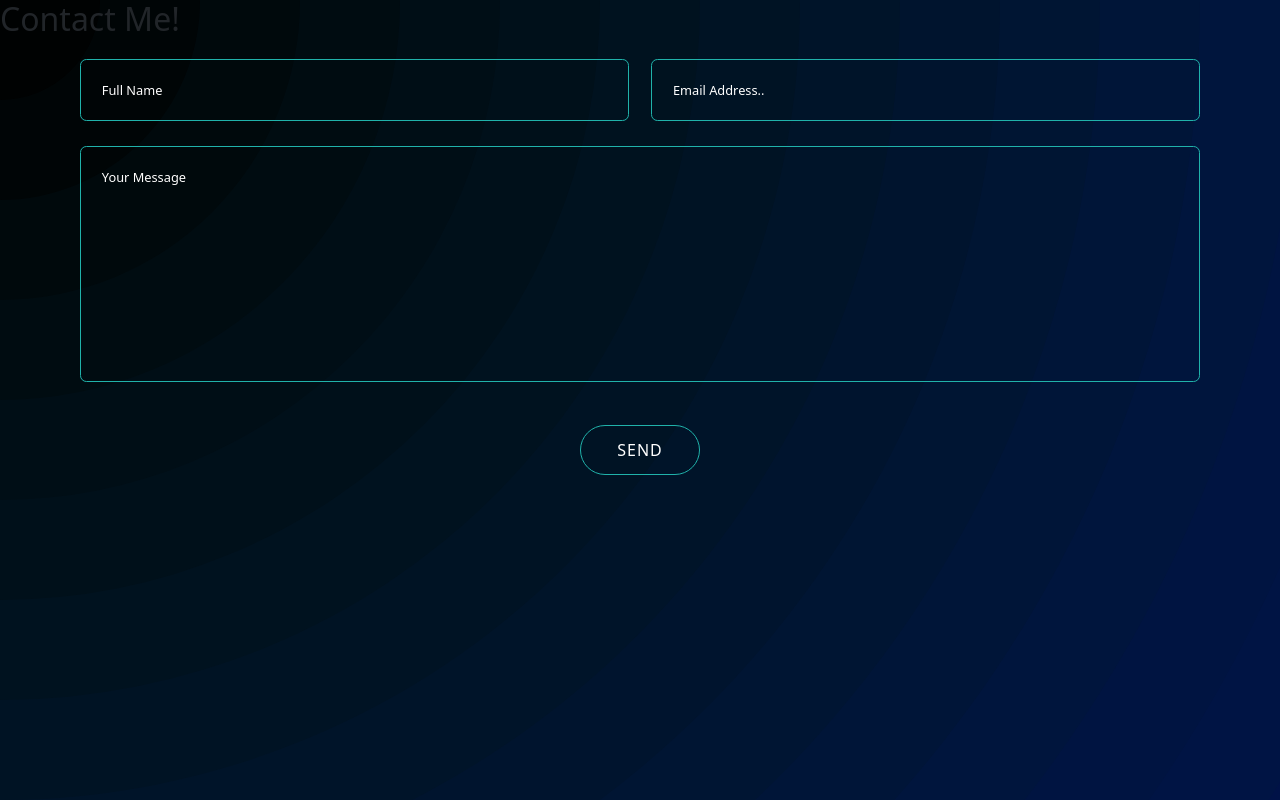
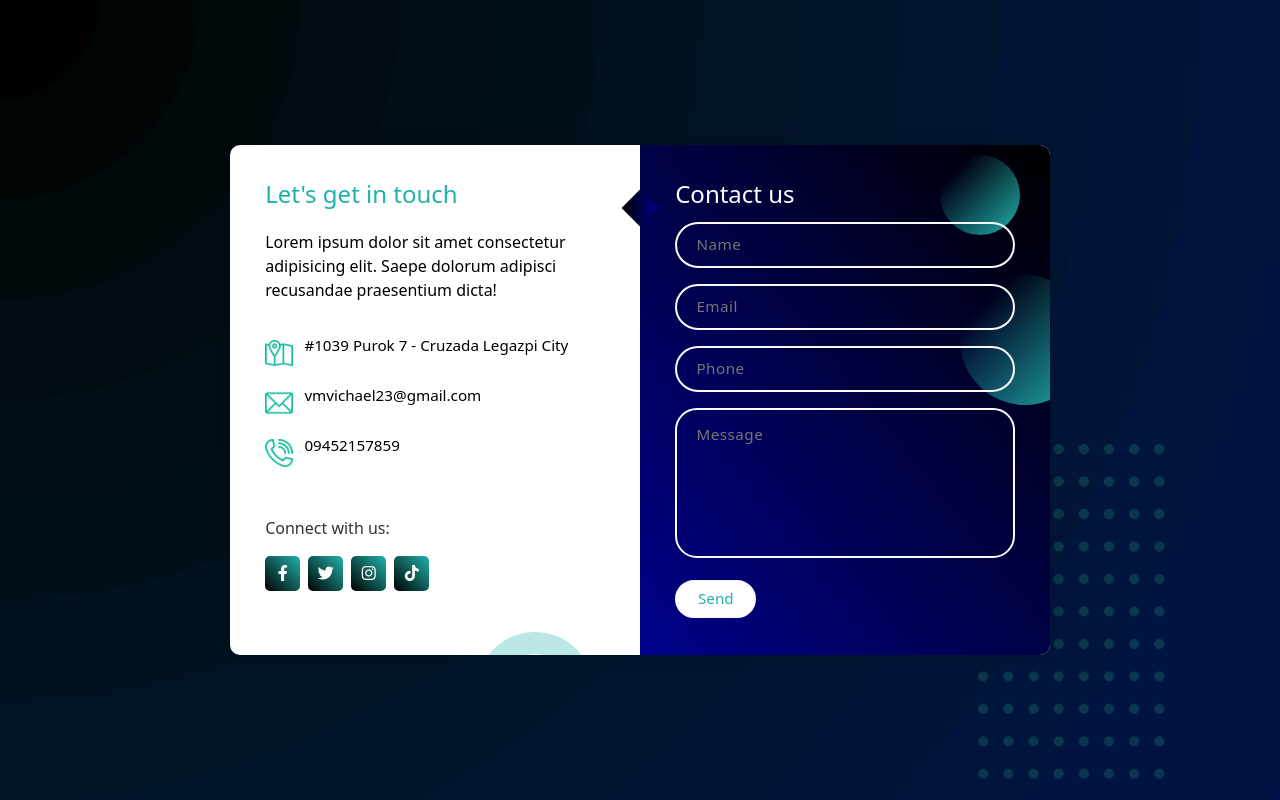
Before and after one commit to JMichaelVargas/Vargas_JohnMichael, a PHP site: page /contact.html in a window 1280 px wide. Run offline with PHP 8.4, Linux system fonts and the light colour scheme.

Commit message:
create contact form using formspree and fix

```diff
--- a/html/contact.html
+++ b/html/contact.html
@@ -1,58 +1,115 @@
 <!DOCTYPE html>
 <html lang="en">
-
   <head>
     <!-- Required meta tags -->
-    <meta charset="utf-8">
-    <meta name="viewport" content="width=device-width, initial-scale=1">
+    <meta charset="utf-8" />
+    <meta name="viewport" content="width=device-width, initial-scale=1" />
 
     <!-- Bootstrap CSS -->
-    <link href="https://cdn.jsdelivr.net/npm/bootstrap@5.3.0-alpha2/dist/css/bootstrap.min.css" rel="stylesheet"
-        integrity="sha384-aFq/bzH65dt+w6FI2ooMVUpc+21e0SRygnTpmBvdBgSdnuTN7QbdgL+OapgHtvPp" crossorigin="anonymous">
+    <link
+      href="https://cdn.jsdelivr.net/npm/bootstrap@5.3.0-alpha2/dist/css/bootstrap.min.css"
+      rel="stylesheet"
+      integrity="sha384-aFq/bzH65dt+w6FI2ooMVUpc+21e0SRygnTpmBvdBgSdnuTN7QbdgL+OapgHtvPp"
+      crossorigin="anonymous"
+    />
     <!-- CSS File-->
-    <link rel="stylesheet" href="css/contact.css">
+    <link rel="stylesheet" href="css/contact.css" />
     <!-- Title section -->
     <title>Vargas_Portfolio</title>
     <!-- Font -->
-    <link rel="preconnect" href="https://fonts.googleapis.com">
-    <link rel="preconnect" href="https://fonts.gstatic.com" crossorigin>
-    <link href="https://fonts.googleapis.com/css2?family=Roboto:wght@900&display=swap" rel="stylesheet">
+    <link rel="preconnect" href="https://fonts.googleapis.com" />
+    <link rel="preconnect" href="https://fonts.gstatic.com" crossorigin />
+    <link
+      href="https://fonts.googleapis.com/css2?family=Roboto:wght@900&display=swap"
+      rel="stylesheet"
+    />
     <!-- FONTAWESOME CSS ICON-->
-    <link rel="stylesheet" href="https://cdnjs.cloudflare.com/ajax/libs/font-awesome/6.4.0/css/all.min.css"
+    <link
+      rel="stylesheet"
+      href="https://cdnjs.cloudflare.com/ajax/libs/font-awesome/6.4.0/css/all.min.css"
       integrity="sha512-iecdLmaskl7CVkqkXNQ/ZH/XLlvWZOJyj7Yy7tcenmpD1ypASozpmT/E0iPtmFIB46ZmdtAc9eNBvH0H/ZpiBw=="
-        crossorigin="anonymous" referrerpolicy="no-referrer" />
+      crossorigin="anonymous"
+      referrerpolicy="no-referrer"
+    />
   </head>
 
   <body>
     <section class="contact-section" id="contact">
-        <h2 class="heading">Contact <span>Me!</span></h2>
+      <div class="container1">
+        <img src="img/shape.png" class="square" alt="" />
+        <div class="form">
+          <div class="contact-info">
+            <h3 class="title">Let's get in touch</h3>
+            <p class="text">
+              Lorem ipsum dolor sit amet consectetur adipisicing elit. Saepe
+              dolorum adipisci recusandae praesentium dicta!
+            </p>
 
-        <form action="#" id="contact-form">
-            <div class="input-box">
-                <div class="input-field">
-                    <input type="text" placeholder="Full Name" class="name1">
-                    <span class="focus"></span>
+            <div class="info">
+              <div class="information">
+                <img src="img/location.png" class="icon" alt="" />
+                <p>#1039 Purok 7 - Cruzada Legazpi City</p>
               </div>
-                <div class="input-field">
-                    <input type="email"  placeholder="Email Address.." class="email">
-                    <span class="focus"></span>
+              <div class="information">
+                <img src="img/email.png" class="icon" alt="" />
+                <p>vmvichael23@gmail.com</p>
+              </div>
+              <div class="information">
+                <img src="img/phone.png" class="icon" alt="" />
+                <p>09452157859</p>
               </div>
             </div>
 
-            <div class="textarea-field">
-                <textarea name="" id="" cols="30" rows="10" placeholder="Your Message" class="message"></textarea>
-                <span class="focus"></span>
+            <div class="social-media1">
+              <p>Connect with us:</p>
+              <div class="social-icons1">
+                <a href="https://www.facebook.com/mchlvargas?mibextid=ZbWKwL">
+                  <i class="fab fa-facebook-f"></i>
+                </a>
+                <a href="https://twitter.com/mchlvargas?t=r7OQ4zmwyTgD50ii5UYUPA&s=07">
+                  <i class="fab fa-twitter"></i>
+                </a>
+                <a href="https://www.instagram.com/vmichael28/?igshid=NmQ2ZmYxZjA=">
+                  <i class="fab fa-instagram"></i>
+                </a>
+                <a href="https://www.tiktok.com/@michaelv28">
+                  <i class="fab fa-tiktok"></i>
+                </a>
+              </div>
+            </div>
           </div>
 
-            <input type="submit" value="Send" class="send-btn">
+          <div class="contact-form">
+            <span class="circle one"></span>
+            <span class="circle two"></span>
+
+            <form action="https://formspree.io/f/xnqywzjb" method="POST">
+              <h3 class="title">Contact us</h3>
+              <div class="input-container1">
+                <input type="text" name="name" placeholder ="Name" class="input" required/>
+              </div>
+              <div class="input-container1">
+                <input type="email" name="email" placeholder ="Email" class="input" required/>
+              </div>
+              <div class="input-container1">
+                <input type="tel" name="phone" placeholder ="Phone" class="input" required/>
+              </div>
+              <div class="input-container1 textarea">
+                <textarea name="message" placeholder ="Message" class="input" required></textarea>
+              </div>
+              <input type="submit" value="Send" class="btn1" />
             </form>
+          </div>
+        </div>
+      </div>
     </section>
 
     <!--JavaScript Section-->
-<script src="https://cdn.jsdelivr.net/npm/bootstrap@5.3.0-alpha2/dist/js/bootstrap.min.js"
+    <script
+      src="https://cdn.jsdelivr.net/npm/bootstrap@5.3.0-alpha2/dist/js/bootstrap.min.js"
       integrity="sha384-heAjqF+bCxXpCWLa6Zhcp4fu20XoNIA98ecBC1YkdXhszjoejr5y9Q77hIrv8R9i"
-crossorigin="anonymous"></script>
+      crossorigin="anonymous"
+    ></script>
     <script src="js\main.js"></script>
-
   </body>
 </html>
--- a/html/css/about.css
+++ b/html/css/about.css
@@ -118,6 +118,10 @@ body {
 }
 
 /*About Section*/
+
+.about-section{
+  min-height: 100vh;
+}
 
 .title {
   text-align: center;
--- a/html/css/contact.css
+++ b/html/css/contact.css
@@ -118,102 +118,308 @@ body {
 }
 
 /* Contact Section */
-.contact-section{
-  min-height: auto;
-  padding-bottom: 7rem;
+.container1 {
+  position: relative;
+  width: 100%;
+  min-height: 100vh;
+  padding: 2rem;
+  overflow: hidden;
+  display: flex;
+  align-items: center;
+  justify-content: center;
 }
 
-.contact-section form{
-  max-width: 70rem;
-  margin: 0 auto;
-  text-align: center;
+.form {
+  width: 100%;
+  max-width: 820px;
+  background-color: #fff;
+  border-radius: 10px;
+  box-shadow: 0 0 20px 1px rgba(0, 0, 0, 0.1);
+  z-index: 1000;
+  overflow: hidden;
+  display: grid;
+  grid-template-columns: repeat(2, 1fr);
 }
 
-.contact-section form .input-box{
+.contact-form {
+  background: linear-gradient(to left bottom, black, darkblue);
   position: relative;
-  display: flex;
-  justify-content: space-between;
-  flex-wrap: wrap;
 }
 
-.contact-section form .input-box .input-field{
-  position: relative;
-  width: 49%;
-  margin: .8rem 0;
+.circle {
+  border-radius: 50%;
+  background: linear-gradient(135deg, transparent 20%, lightseagreen);
+  position: absolute;
 }
 
-.contact-section form .input-box .input-field input,
-.contact-section form .textarea-field textarea{
-  width: 100%;
-  height: 100%;
-  padding: 1.3rem;
-  font-size: .8rem;
-  color: lightseagreen;
-  background: transparent;
-  border-radius: .4rem;
-  border: .1rem solid lightseagreen;
+.circle.one {
+  width: 130px;
+  height: 130px;
+  top: 130px;
+  right: -40px;
 }
 
-.contact-section form .input-box .input-field input::placeholder,
-.contact-section form .textarea-field textarea::placeholder{
-  color: white;
+.circle.two {
+  width: 80px;
+  height: 80px;
+  top: 10px;
+  right: 30px;
+}
+.info .information p {
+  color: black;
+}
+.contact-form:before {
+  content: "";
+  position: absolute;
+  width: 26px;
+  height: 26px;
+  background: linear-gradient(to left bottom, darkblue, black);
+  transform: rotate(45deg);
+  top: 50px;
+  left: -13px;
 }
 
-.contact-section form .focus{
-  position: absolute;
-  top: 0;
-  left: 0;
-  width: 0;
-  height: 100%;
-  background: linear-gradient(to left bottom, #112e42, #030214);
-  border-radius: .6rem;
-  z-index: -1;
-  transition: .5s;
+form {
+  padding: 2.3rem 2.2rem;
+  z-index: 10;
+  overflow: hidden;
+  position: relative;
 }
 
-.contact-section form .input-box .input-field input:focus~.focus,
-.contact-section form .input-box .input-field input:valid~.focus,
-.contact-section form .textarea-field textarea:focus~.focus,
-.contact-section form .textarea-field textarea:valid~.focus{
-  width: 100%;
+.title {
+  color: #fff;
+  font-weight: 500;
+  font-size: 1.5rem;
+  line-height: 1;
+  margin-bottom: 0.7rem;
 }
 
-.contact-section form .textarea-field {
+.input-container1 {
   position: relative;
-  margin: .8rem 0 2.7rem;
-  display: flex;
+  margin: 1rem 0;
 }
 
-.contact-section form .textarea-field textarea{
-  resize: none;
+.input {
+  width: 100%;
+  outline: none;
+  border: 2px solid #fafafa;
+  background: none;
+  padding: 0.6rem 1.2rem;
+  color: #fff;
+  font-weight: 500;
+  font-size: 0.95rem;
+  letter-spacing: 0.5px;
+  border-radius: 25px;
+  transition: 0.3s;
 }
 
-.contact-section .send-btn{
-  width: 120px;
-  font-size: 1rem;
-  letter-spacing: 1px;
-  font-weight: 500;
-  text-transform: uppercase;
-  padding: 12px;
-  cursor: pointer;
-  background: transparent;
-  border: .1rem solid lightseagreen;
-  color: white;
-  border-radius: 50px;
+textarea.input {
+  padding: 0.8rem 1.2rem;
+  min-height: 150px;
+  border-radius: 22px;
+  resize: none;
+  overflow-y: auto;
 }
 
-.contact-section .send-btn:hover{
-  background: lightseagreen;
-  transition: 0.3s all linear;
+.input-container1 label {
+  position: absolute;
+  top: 50%;
+  left: 15px;
+  transform: translateY(-50%);
+  padding: 0 0.4rem;
+  color: #fafafa;
+  font-size: 0.9rem;
+  font-weight: 400;
+  pointer-events: none;
+  z-index: 1000;
+  transition: 0.5s;
 }
 
-/* Responsive Section */
-@media (max-width: 767px) {
-  .contact-section form .input-box .input-field {
-    width: 100%;
+.input-container1.textarea label {
+  top: 1rem;
+  transform: translateY(0);
+}
+
+.btn1 {
+  padding: 0.6rem 1.3rem;
+  background-color: #fff;
+  border: 2px solid #fafafa;
+  font-size: 0.95rem;
+  color: lightseagreen;
+  line-height: 1;
+  border-radius: 25px;
+  outline: none;
+  cursor: pointer;
+  transition: 0.3s;
+  margin: 0;
+}
+
+.btn1:hover {
+  background-color: lightseagreen;
+  color: #fff;
+}
+
+.contact-info {
+  padding: 2.3rem 2.2rem;
+  position: relative;
+  color: black;
+}
+
+.contact-info .title {
+  color: lightseagreen;
+}
+
+.text {
+  color: black;
+  margin: 1.5rem 0 2rem 0;
+}
+
+.information {
+  display: flex;
+  color: black;
+  margin: 0.7rem 0;
+  align-items: center;
+  font-size: 0.95rem;
+}
+
+.icon {
+  width: 28px;
+  margin-right: 0.7rem;
+}
+
+.social-media1 {
+  padding: 2rem 0 0 0;
+}
+
+.social-media1 p {
+  color: #333;
+}
+
+.social-icons1 {
+  display: flex;
+  margin-top: 0.5rem;
+}
+
+.social-icons1 a {
+  width: 35px;
+  height: 35px;
+  border-radius: 5px;
+  background: linear-gradient(45deg, black, lightseagreen);
+  color: #fff;
+  text-align: center;
+  line-height: 35px;
+  margin-right: 0.5rem;
+  transition: 0.3s;
+}
+
+.social-icons1 a:hover {
+  transform: scale(1.05);
+}
+
+.contact-info:before {
+  content: "";
+  position: absolute;
+  width: 110px;
+  height: 100px;
+  border: 22px solid lightseagreen;
+  border-radius: 50%;
+  bottom: -77px;
+  right: 50px;
+  opacity: 0.3;
+}
+
+.square {
+  position: absolute;
+  height: 400px;
+  top: 50%;
+  left: 50%;
+  transform: translate(181%, 11%);
+  opacity: 0.2;
+}
+
+/* RESPONSIVE SECTION */
+@media (max-width: 850px) {
+  .form {
+    grid-template-columns: 1fr;
   }
 
-  .contact-section form .textarea-field {
-    margin: .8rem 0 1.7rem;
+  .contact-info:before {
+    bottom: initial;
+    top: -75px;
+    right: 65px;
+    transform: scale(0.95);
+  }
+
+  .contact-form:before {
+    top: -13px;
+    left: initial;
+    right: 70px;
+  }
+
+  .square {
+    transform: translate(140%, 43%);
+    height: 350px;
+  }
+
+  .big-circle {
+    bottom: 75%;
+    transform: scale(0.9) translate(-40%, 30%);
+    right: 50%;
+  }
+
+  .text {
+    margin: 1rem 0 1.5rem 0;
+  }
+
+  .social-media {
+    padding: 1.5rem 0 0 0;
   }
 }
+
+@media (max-width: 480px) {
+  .container {
+    padding: 1.5rem;
+  }
+
+  .contact-info:before {
+    display: none;
+  }
+
+  .square,
+  .big-circle {
+    display: none;
+  }
+
+  form,
+  .contact-info {
+    padding: 1.7rem 1.6rem;
+  }
+
+  .text,
+  .information,
+  .social-media p {
+    font-size: 0.8rem;
+  }
+
+  .title {
+    font-size: 1.15rem;
+  }
+
+  .social-icons1 a {
+    width: 30px;
+    height: 30px;
+    line-height: 30px;
+  }
+
+  .icon {
+    width: 23px;
+  }
+
+  .input {
+    padding: 0.45rem 1.2rem;
+  }
+
+  .btn1 {
+    padding: 0.45rem 1.2rem;
+  }
+}
--- a/html/css/service.css
+++ b/html/css/service.css
@@ -121,7 +121,8 @@ body {
 /* Service Section */
 
 .service-section{
-    margin-bottom: 8em;
+    margin-bottom: 5em;
+    min-height: 100vh;
 }
 
 .heading {
@@ -140,7 +141,6 @@ body {
     padding: 25px 5px 30px 0;
     box-shadow: 15px 0 15px -15px rgba(0, 0, 0, 0.5) inset;
     position: relative;
-    padding-top: 50px;
 }
 
 .service_box:after{
```
Also changed, not shown: html/img/email.png (added), html/img/location.png (added), html/img/phone.png (added), html/img/shape.png (added). Lines whose indentation alone changed are shown as unchanged.
